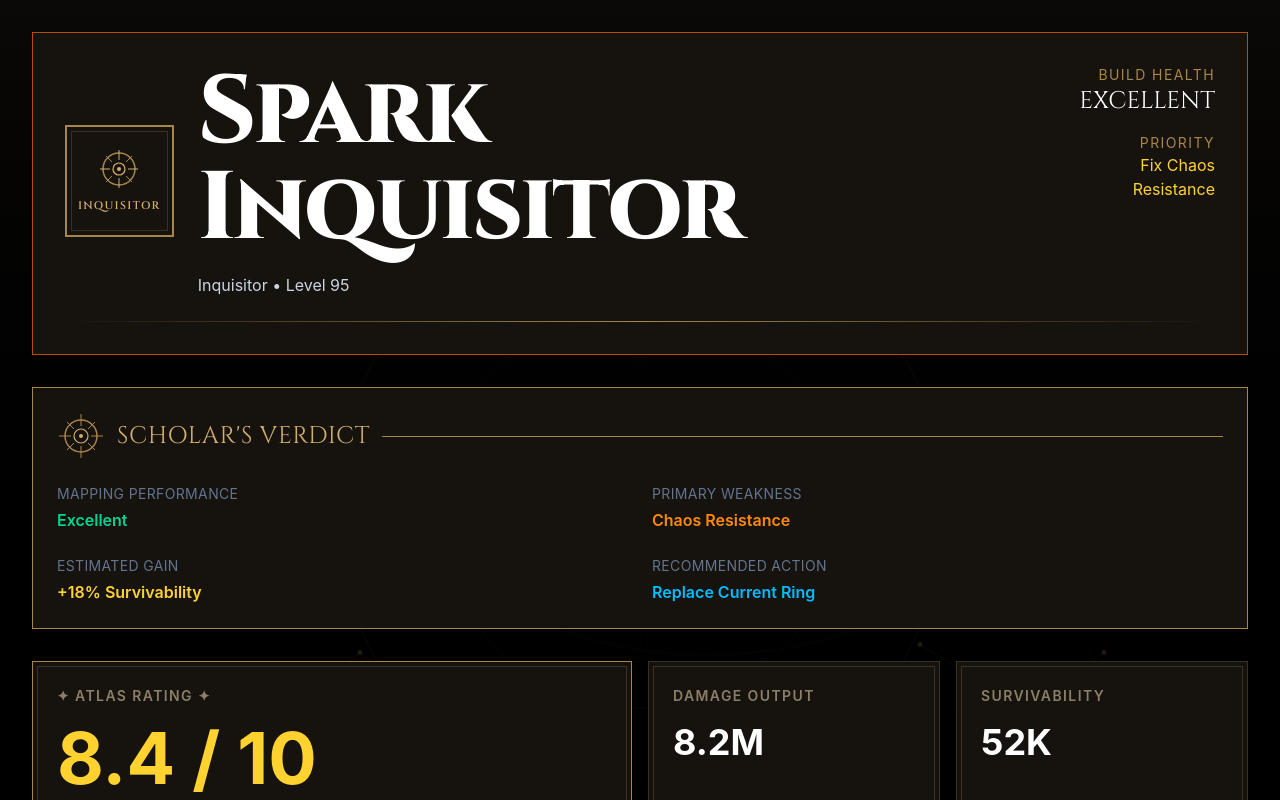
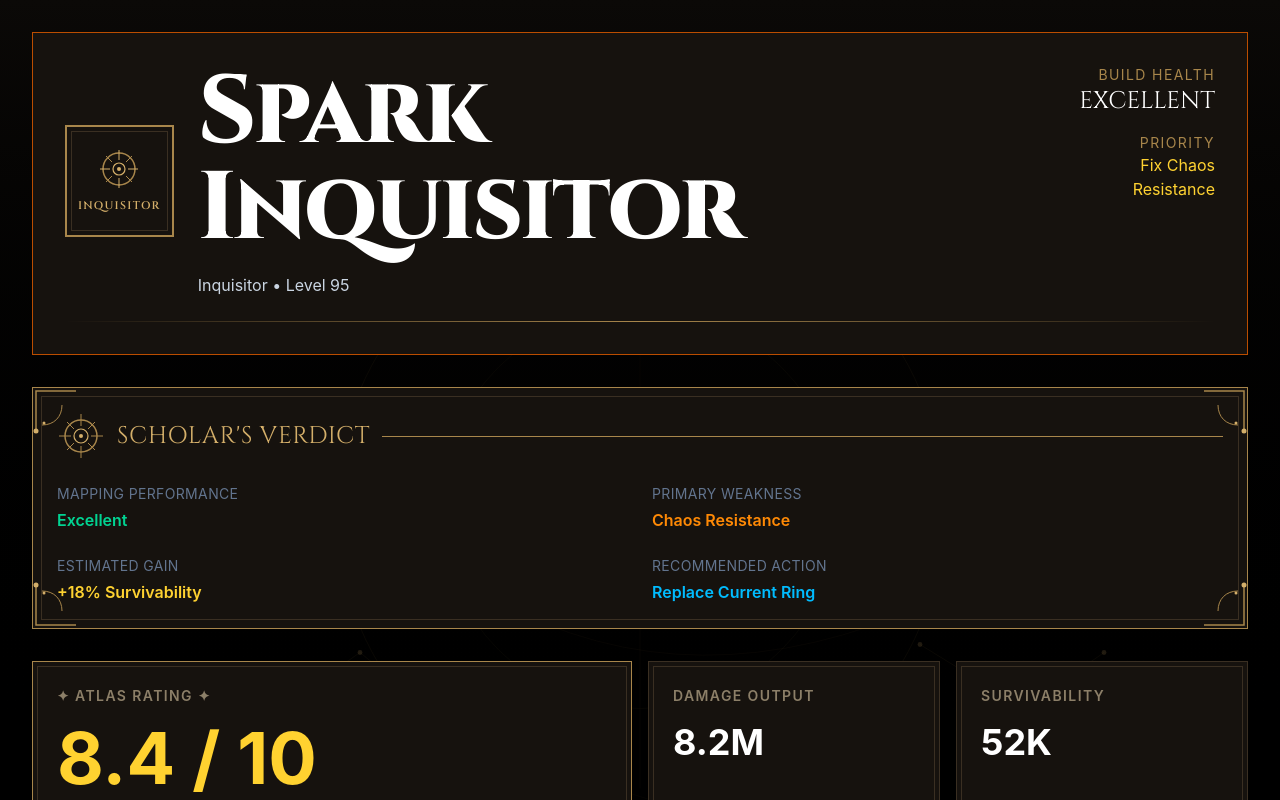
Before and after one commit to miguelhuerta-dev/PathOfBuildingForHumans, a React (Vite) app in the folder frontend/frontend/: page / in a window 1280 px wide. Shown: the top 800 px of the page. Built offline with nearby package versions, Linux system fonts and the light colour scheme.

Commit message:
feat: atlas archivist visual identity

```diff
--- a/frontend/frontend/src/components/AnalysisCard.tsx
+++ b/frontend/frontend/src/components/AnalysisCard.tsx
@@ -1,21 +1,31 @@
 import AtlasSectionHeader from "./AtlasSectionHeader";
+import AtlasFrame from "./AtlasFrame";
+
 function AnalysisCard() {
   return (
+    <AtlasFrame>
       <div
         className="
         bg-[#16120E]
         border
         border-[#A8864B]
-        rounded-none
         p-6
-        mt-8
+        relative
         "
       >
+        <div
+          className="
+          absolute
+          inset-2
+          border
+          border-[#3A2F22]
+          pointer-events-none
+          "
+        />
 
         <AtlasSectionHeader
           title="SCHOLAR'S VERDICT"
         />
-
 
         <div className="mt-6 grid grid-cols-2 gap-6">
 
@@ -61,9 +71,9 @@ function AnalysisCard() {
 
         </div>
 
-
-
       </div>
+    </AtlasFrame>
   );
 }
-export default AnalysisCard;//
+
+export default AnalysisCard;
```
Lines whose indentation alone changed are shown as unchanged.
